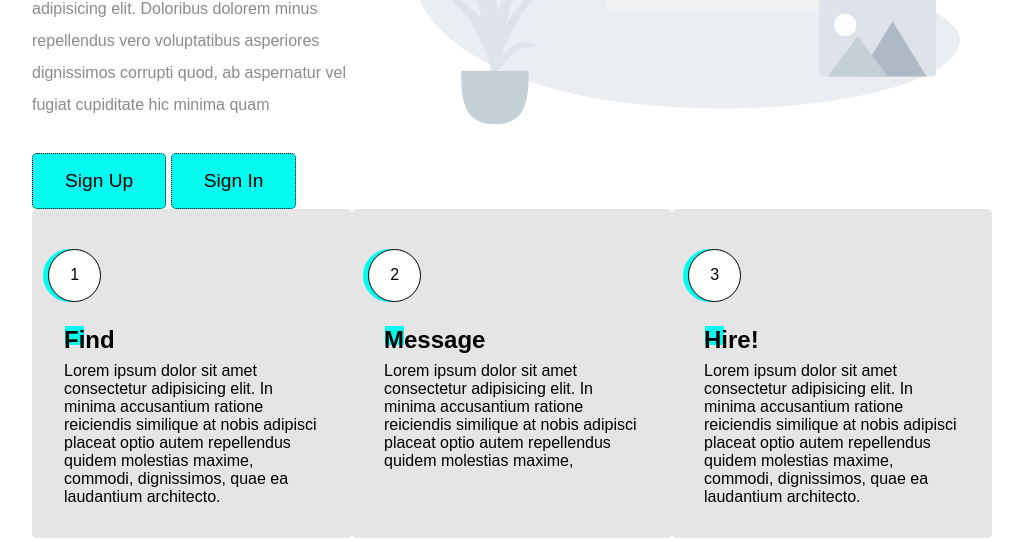
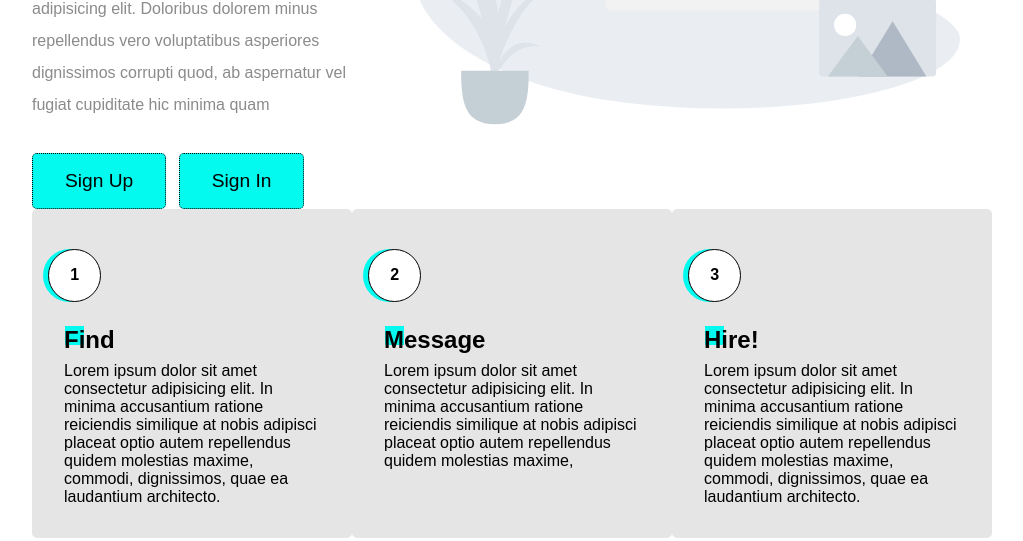
Before and after one commit to MauricioHenaoRestrepo/20220922_FrontEnd_Clase23, a plain HTML site: page index.html in a window 1280 px wide. Shown: the part 556-1097 px from the top of the page, without its empty margins (128-1151 px from the left). Drawn offline with Linux system fonts and the light colour scheme.

Commit message:
Add files via upload

```diff
--- a/css/style.scss
+++ b/css/style.scss
@@ -19,10 +19,11 @@
     margin-bottom: 5rem;
     margin-top: 2rem;
     h1 {
+        box-shadow: 0px 180px $bg-primary;
+        cursor: pointer;
         font-family: 'Arial Narrow Bold', sans-serif;
         font-size: 2rem;
         font-weight: bold;
-        box-shadow: 0px 180px $bg-primary;
     }
     nav {
         a {
@@ -58,9 +59,10 @@
             background-color: $bg-primary;
             border: 1px dotted #000000;
             border-radius: 5px;
+            cursor: pointer;
             font-size: 1.2rem;
+            margin-right: 0.5rem;
             padding: 1rem 2rem;
-            cursor: pointer;
         }
     }
     div.rightContainer {
@@ -76,23 +78,25 @@
     display: flex;
     justify-content: space-between;
     div.card {
+        background-color: rgb(0, 0, 0, 0.1);
+        border-radius: 5px;
         padding: 1rem 0;
-        background-color: rgb(0, 0, 0, 0.1);
         padding: 2rem;
-        border-radius: 5px;
         div.circle {
-            background-color: #ffffff;
-            border: 1px solid #000000;
+            background-color: #fff;
+            border: 1px solid #000;
             border-radius: 50%;
             box-shadow: -5px 0px $bg-primary;
+
             display: inline-block;
+            font-weight: bold;
             margin: 0.5rem -1rem;
             padding: 1rem;
             p {
+                box-shadow: 0px 60px $bg-primary;
                 height: 1.2rem;
                 text-align: center;
                 width: 1.2rem;
-                box-shadow: 0px 60px $bg-primary;
             }
         }
         h2.tituloCircle {
@@ -119,9 +123,9 @@
             padding: 1rem;
         }
         img {
+            cursor: pointer;
             height: 1.2rem;
             width: 1.2rem;
-            cursor: pointer;
         }
     }
 }
```
Also changed, not shown: css/style.css, 1 other file.
